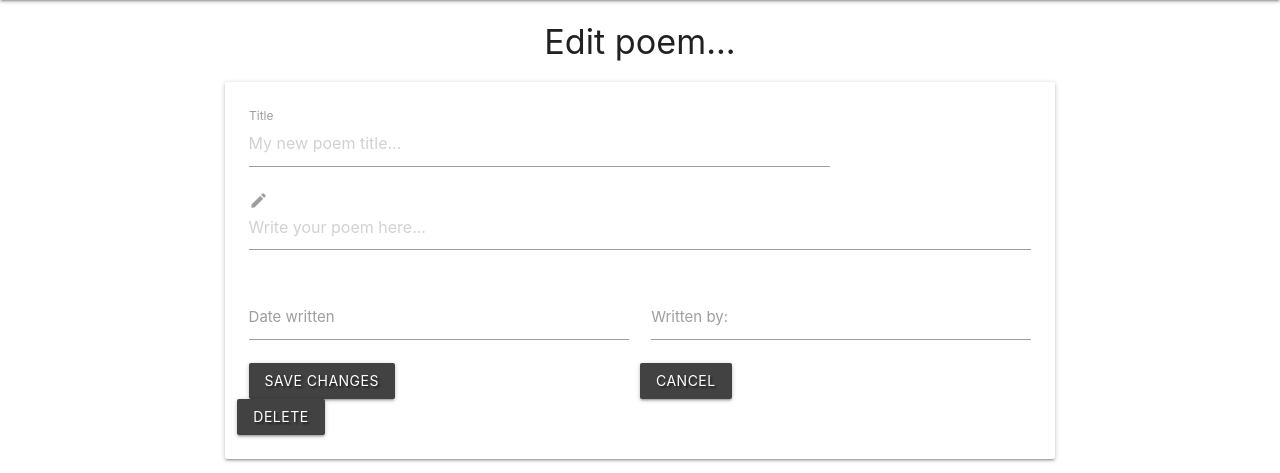
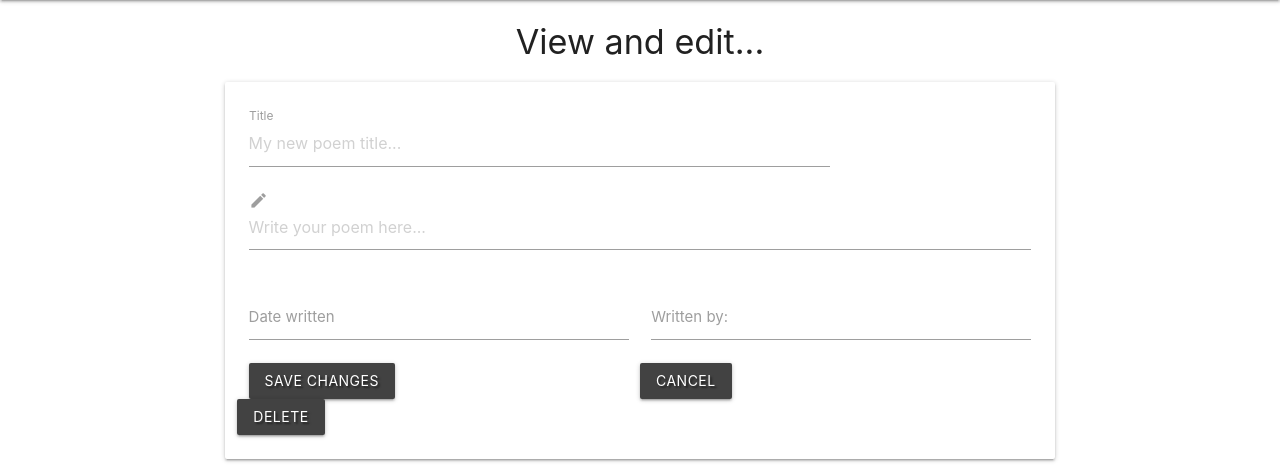
Before and after one commit to sampetchey/poetryinmotion, a Flask app: template templates/edit_poem.html in a window 1280 px wide. Shown: the part 64-537 px from the top of the page. Run offline with Flask 2, Linux system fonts and the light colour scheme; the template is opened without the code that fills it, so the values that code supplies are empty; some libraries are stand-ins or nearby versions; some web fonts are replaced.

Commit message:
change instruction to view and edit

```diff
--- a/templates/edit_poem.html
+++ b/templates/edit_poem.html
@@ -1,7 +1,7 @@
 {% extends "base.html" %}
 {% block content %}
 
-    <h4 class="center-align">Edit poem...</h4>
+    <h4 class="center-align">View and edit...</h4>
 
     <div class="row">
         <form class="col s12 m8 offset-m2" method="POST" action="{{ url_for('edit_poem', poem_id=poem._id) }}">
```
